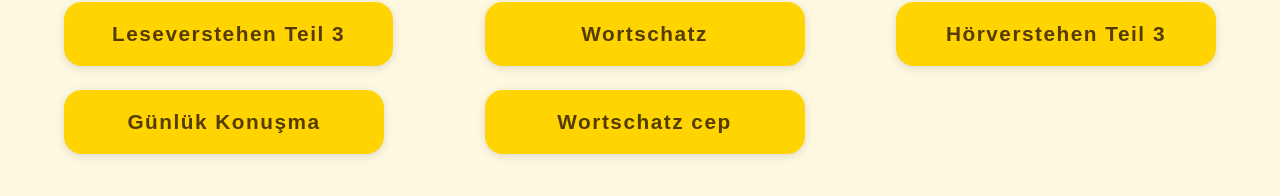
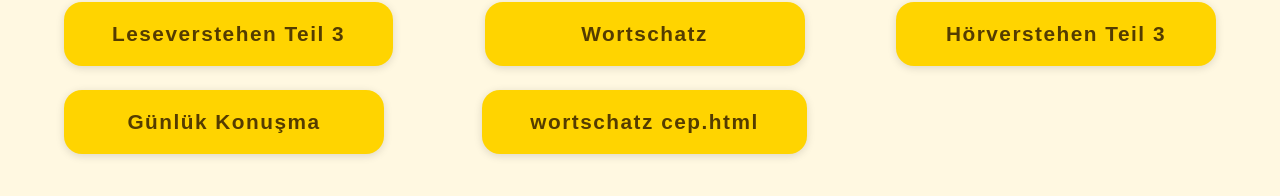
Before and after one commit to kadricelik2121/kadricelik2121.github.io, a plain HTML site: page index.html in a window 1280 px wide. Shown: the part 558-754 px from the top of the page. Drawn offline with Linux system fonts and the light colour scheme.

Commit message:
index.html

```diff
--- a/index.html
+++ b/index.html
@@ -101,7 +101,7 @@
       <button class="btn-custom" onclick="window.location.href='sprach1.html'">Sprachbausteine Teil 1</button>
       <button class="btn-custom" onclick="window.location.href='sprach2.html'">Sprachbausteine Teil 2</button>
       <button class="btn-custom" onclick="window.location.href='wortschatz.html'">Wortschatz</button>
-       <button class="btn-custom" onclick="window.location.href='wortschatz cep.html'">Wortschatz cep</button>
+       <button class="btn-custom" onclick="window.location.href='wortschatz cep.html'">wortschatz cep.html</button>
     </div>
     <!-- Sağ: Hörverstehen -->
     <div class="btn-group right">
```
